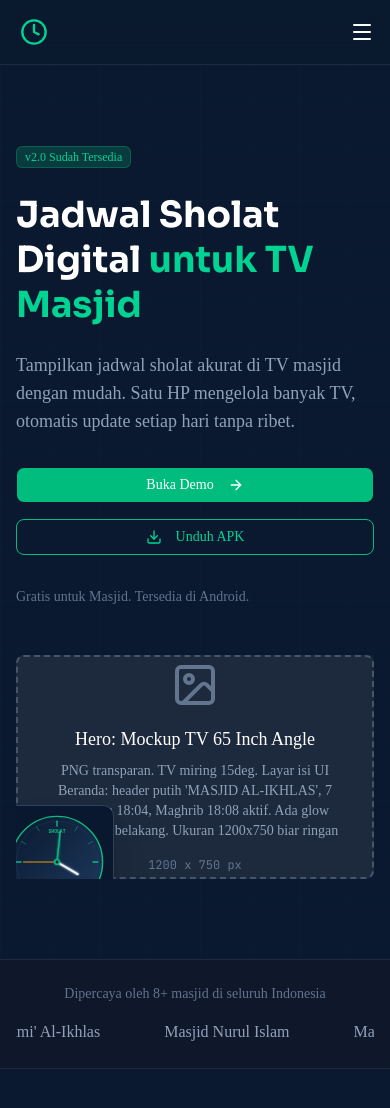
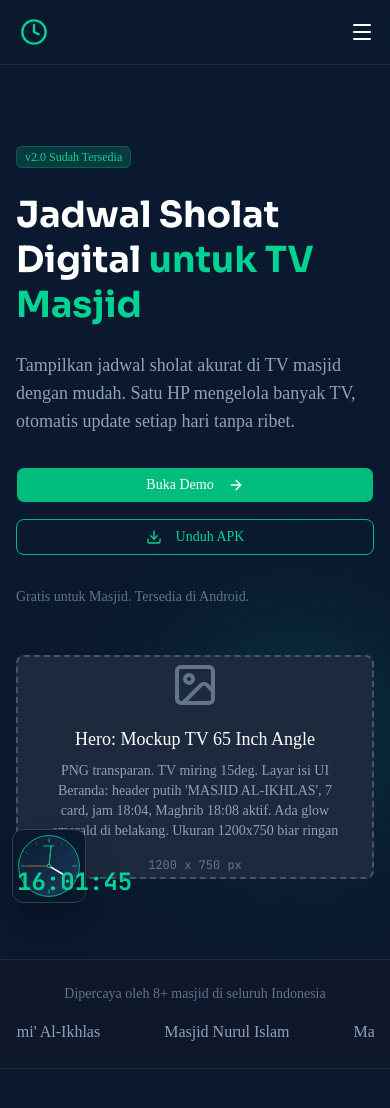
Before and after one commit to githendraw/jadwal_masjid_landing, a Next.js app: page / in a window 390 px wide. Shown: the top 1108 px of the page. Built offline with nearby package versions, Linux system fonts and the light colour scheme.

Commit message:
fix: clock widget positioning in hero on mobile

```diff
--- a/components/landing/hero.tsx
+++ b/components/landing/hero.tsx
@@ -69,9 +69,9 @@ export function Hero() {
             initial={{ opacity: 0, scale: 0.9 }}
             animate={{ opacity: 1, scale: 1 }}
             transition={{ duration: 0.6, delay: 0.2 }}
-            className="relative overflow-hidden"
+            className="relative"
           >
-            <div className="relative z-10 max-w-full overflow-hidden">
+            <div className="relative z-10 overflow-hidden">
               <PlaceholderImage
                 width={1200}
                 height={750}
@@ -81,9 +81,9 @@ export function Hero() {
               />
             </div>
 
-            <div className="absolute -bottom-10 -left-4 sm:-left-10 z-20">
-              <div className="bg-[#0A192F] p-2 sm:p-4 rounded-xl border border-slate-700 shadow-xl">
-                <PrayerClock className="w-24 h-24 sm:w-32 sm:h-32" />
+            <div className="absolute -bottom-6 -left-1 sm:-left-4 z-20">
+              <div className="bg-[#0A192F] p-1 sm:p-2 rounded-xl border border-slate-700 shadow-xl">
+                <PrayerClock className="w-16 h-16 sm:w-28 sm:h-28" />
               </div>
             </div>
 
```
